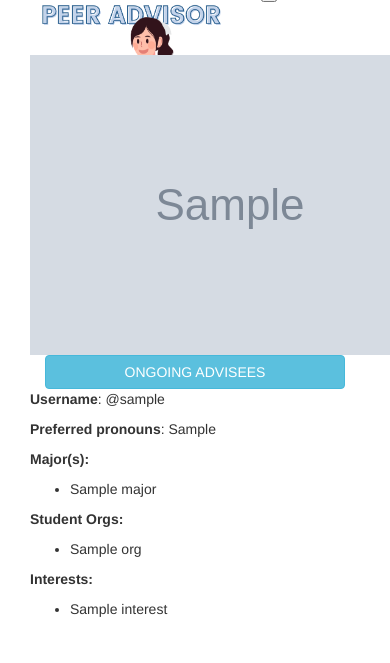
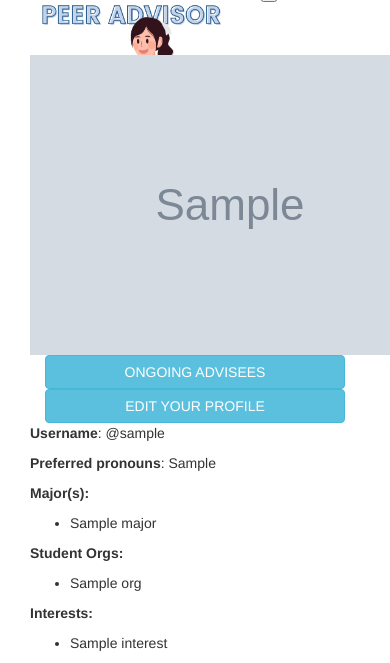
Before and after one commit to rsen12/PeerAdvisorApp, a Flask app: a page that uses app/templates/base.html in a window 390 px wide; the page is wider, and only the part inside the window is pictured. Shown: the part 17-680 px from the top of that part. Run offline with Flask 3, Linux system fonts and the light colour scheme; a user stored in the database is signed in; tables that the repository leaves empty hold one stand-in row (values such as "Sample post"); grey boxes marked "Sample" are stand-in pictures; some libraries are stand-ins or nearby versions.

Commit message:
change profile edit link to advisor profile page

```diff
--- a/app/templates/advisor_profile.html
+++ b/app/templates/advisor_profile.html
@@ -14,8 +14,11 @@
             <div class="col-md-7">
                 <div class="container">
                     <div class="row mb-3">
-                        <div class="col-md-4">
+                        <div class="col-md-6">
                             <a class="btn btn-info btn-block" href="{{ url_for('ongoing_advisee_connections') }}" role="button">ONGOING ADVISEES</a>
+                        </div>
+                        <div class="col-md-6">
+                            <a class="btn btn-info btn-block" href="{{ url_for('edit_profile') }}">EDIT YOUR PROFILE</a>
                         </div>
                     </div>
                 </div>
--- a/app/templates/base.html
+++ b/app/templates/base.html
@@ -43,7 +43,6 @@
                     <a class="dropdown-item" href="{{ url_for('advisee_matches') }}">Your Advisor Matches</a>
                     <a class="dropdown-item" href="{{ url_for('ongoing_advisors') }}">Your Advisors</a>
                     <a class="dropdown-item" href="{{ url_for('advisor_profile', username=current_user.username) }}">Your Advisor Profile</a>
-                    <a class="dropdown-item" href="{{ url_for('edit_profile') }}">Edit your profile</a>
                     <a class="dropdown-item" href="{{ url_for('ongoing_advisee_connections') }}">Ongoing Advisees</a>
                 </div>
             </li>
```
